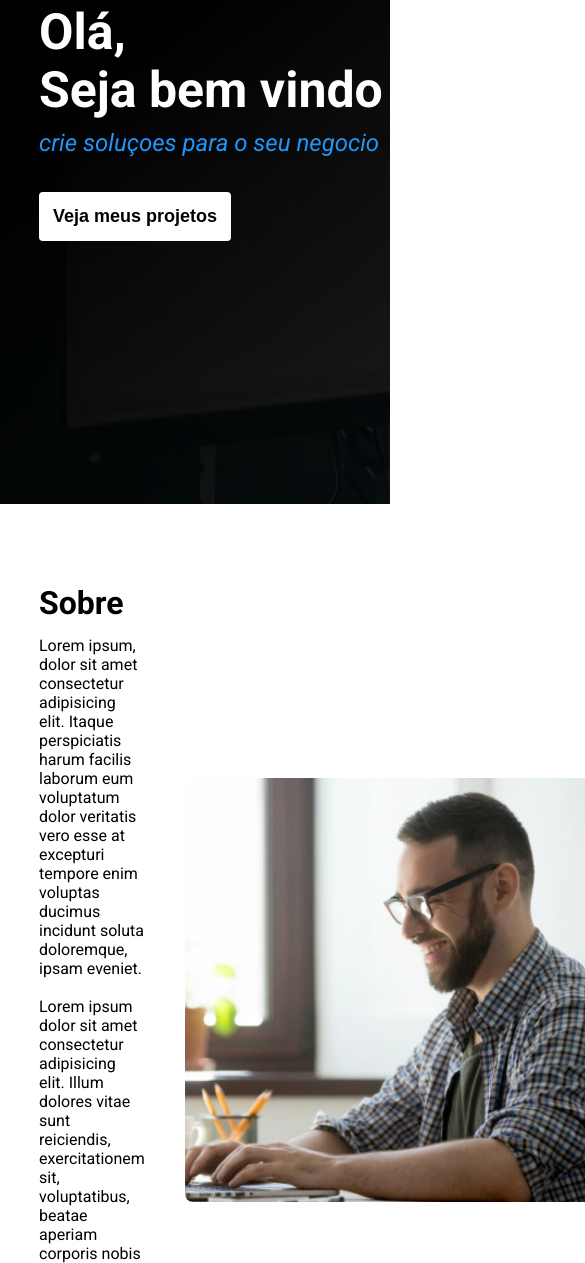
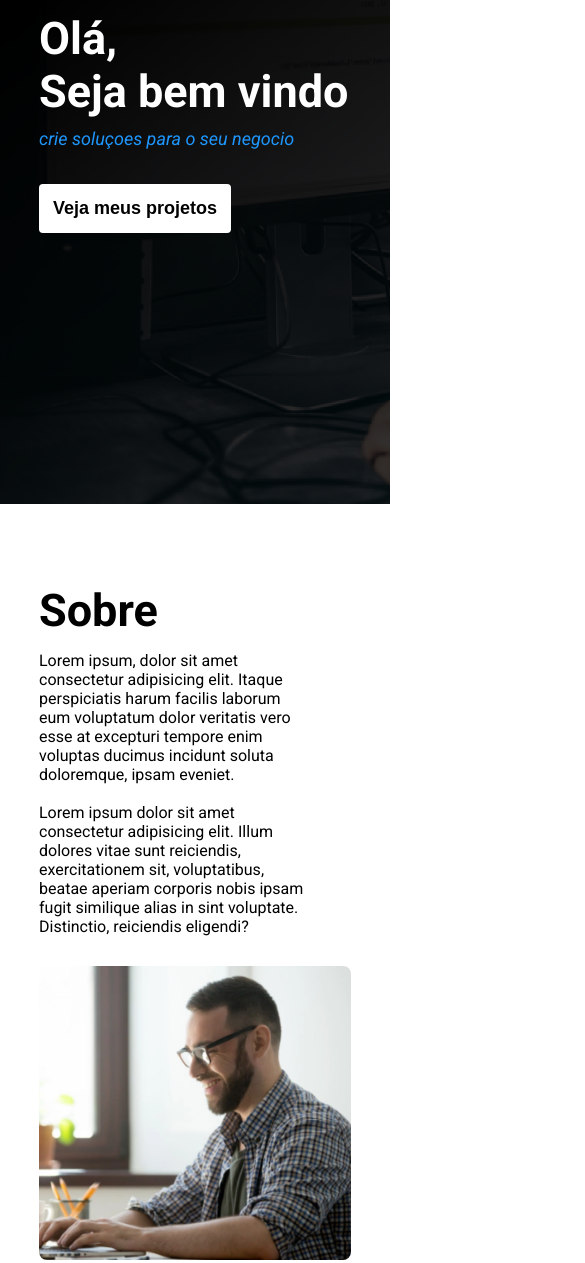
Before and after one commit to RaylanGalvao/projeto-portifolio, a plain HTML site: page index.html in a window 390 px wide. Shown: the part 340-1603 px from the top of the page, 585 px wide, since content can reach past the window. Drawn offline with Linux system fonts and the light colour scheme.

Commit message:
atualizações

```diff
--- a/index.html
+++ b/index.html
@@ -26,7 +26,7 @@
         <div>
             <h1>Olá,<br>Seja bem vindo</h1>
             <p>crie soluçoes para o seu negocio</p>
-            <a href="#">
+            <a href="#projetos">
                 <button class="call_to_action">
                     Veja meus projetos
                 </button>
--- a/style.css
+++ b/style.css
@@ -157,3 +157,44 @@ footer a{
 footer p{
     margin-left: 12px;
 }
+@media(max-width:1050px){
+    .main h1{
+        font-size: 45px;
+    }
+    .main p{
+        font-size: 18px;
+    }
+    .main{
+        background-size: cover;
+    }
+    .about{
+        flex-direction: column;
+        padding-top: 80px;
+        padding-left: 0;
+        padding-right: 0;
+        padding-bottom: 0;
+    }
+    .about div{
+        max-width: 80%;
+    }
+    .about div h2{
+        font-size: 45px;
+    }
+    .about img{
+        width: 80%;
+        margin-top: 30px;
+    }
+    .projects img{
+        width: 27.5%;
+    }
+    footer{
+        flex-direction: column;
+    }
+    footer h3{
+        font-size: 24px;
+        margin-bottom: 8px;
+    }
+    footer p{
+        margin: 0;
+    }
+}
```
